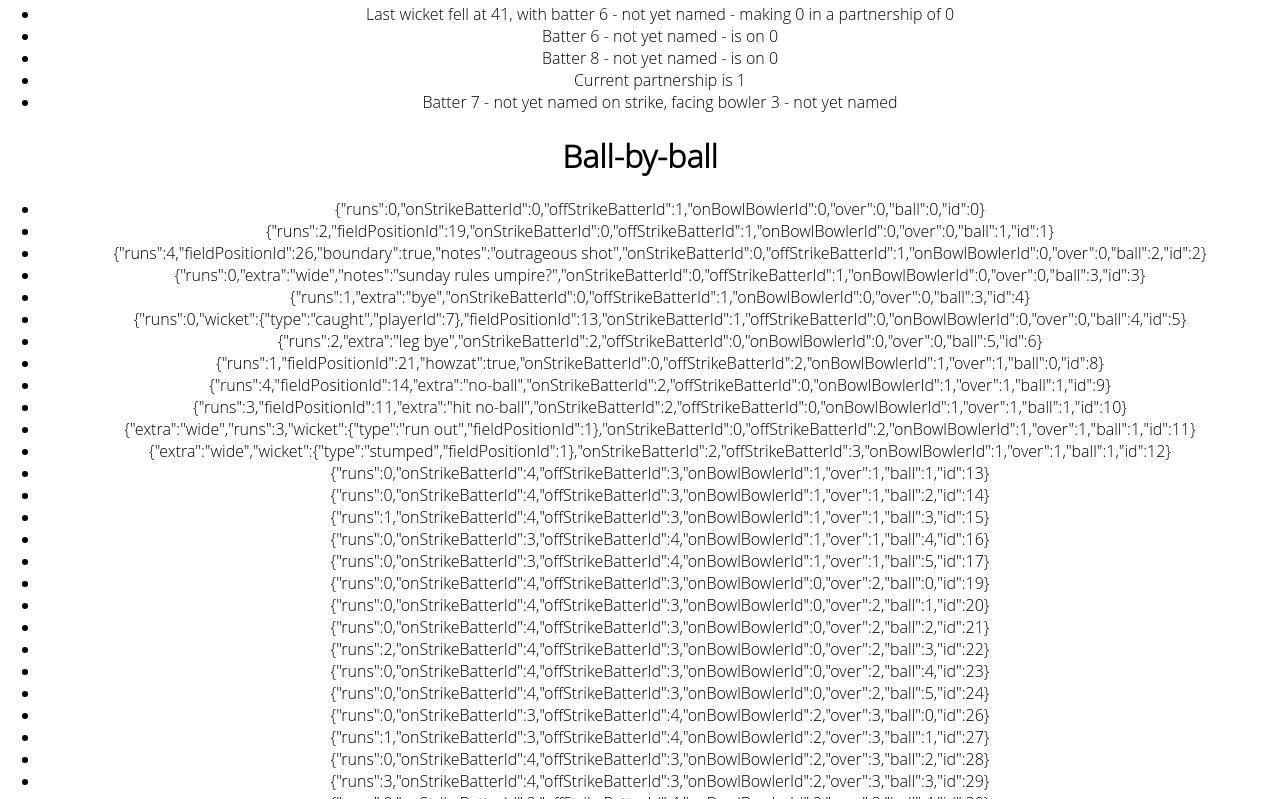
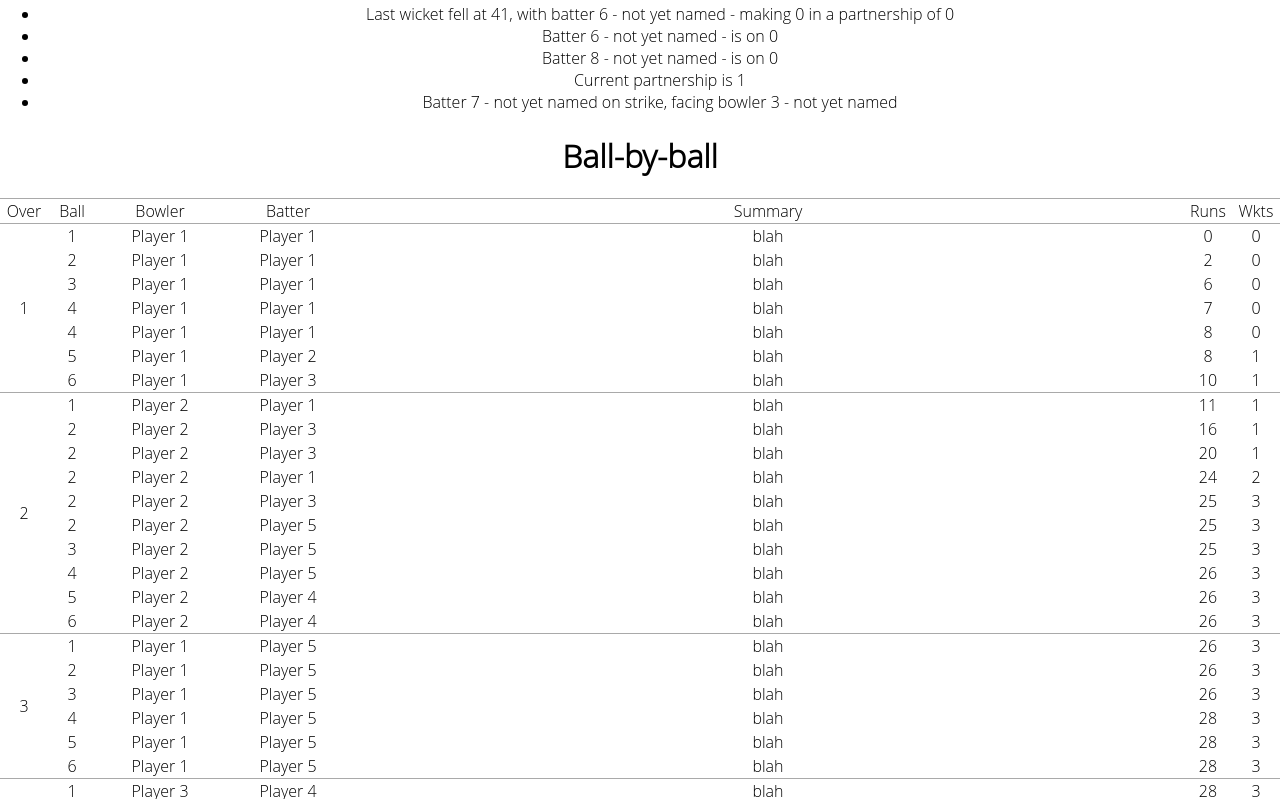
Before and after one commit to effortnottalent/cricket-scorer-app, a React (Create React App) app: page / in a window 1280 px wide. Shown: the part 2441-3240 px from the top of the page. Built offline with nearby package versions, Linux system fonts and the light colour scheme.

Commit message:
formatting of the bbb complete, need to do summary

```diff
--- a/src/App.css
+++ b/src/App.css
@@ -307,3 +307,70 @@ body {
   display: flex;
   justify-content: center;
 }
+.bbb-header {
+  display: flex;
+  flex-wrap: wrap;
+  align-content: center;
+  border-top: 1px solid darkgray;
+  border-bottom: 1px solid darkgray;
+  height: 24px;
+}
+.bbb-header > .bbb-over {
+  width: 48px;
+}
+.bbb-header > .bbb-ball-number {
+  width: 48px;
+}
+.bbb-header > .bbb-bowler {
+  width: 128px;
+}
+.bbb-header > .bbb-summary {
+  flex-grow: 1;
+}
+.bbb-header > .bbb-batter {
+  width: 128px;
+}
+.bbb-header > .bbb-runs {
+  width: 48px;
+}
+.bbb-header > .bbb-wickets {
+  width: 48px;
+}
+.bbb-row {
+  display: flex;
+  flex-direction: row;
+  border-bottom: 1px solid darkgray;
+}
+.bbb-balls {
+  display: flex;
+  flex-direction: column;
+  flex-grow: 1;
+}
+.bbb-balls > .bbb-ball {
+  display: flex;
+  flex-wrap: wrap;
+  align-content: center;
+  height: 24px;
+}
+.bbb-row > .bbb-over {
+  width: 48px;
+  align-content: center;
+}
+.bbb-ball .bbb-ball-number {
+  width: 48px;
+}
+.bbb-ball .bbb-bowler {
+  width: 128px;
+}
+.bbb-ball .bbb-summary {
+  flex-grow: 1;
+}
+.bbb-ball .bbb-batter {
+  width: 128px;
+}
+.bbb-ball .bbb-runs {
+  width: 48px;
+}
+.bbb-ball .bbb-wickets {
+  width: 48px;
+}
--- a/src/BallByBall.js
+++ b/src/BallByBall.js
@@ -1,4 +1,9 @@
-import { enrichEvents } from './scoreCalculations.js';
+import {
+    calculateWickets,
+    enrichEvents,
+    groupEventsByOver,
+    calculateRunsIncludingExtras
+} from './scoreCalculations.js';
 import { fieldPositionsList } from './FieldPositions.js';
 
 export default function BallByBall({ events, players }) {
@@ -6,17 +11,48 @@ export default function BallByBall({ events, players }) {
     return (
         <div className='ball-by-ball'>
             <h1>Ball-by-ball</h1>
-            <ul>
-                {enrichedEvents.map((event, index) => (
-                    <li key={index}>
-                        {formatSummary(event)}
-                    </li>
-                ))}
-            </ul>
+            <div className="bbb-header">
+                <div className='bbb-over'>Over</div>
+                <div className='bbb-ball-number'>Ball</div>
+                <div className='bbb-bowler'>Bowler</div>
+                <div className='bbb-batter'>Batter</div>
+                <div className='bbb-summary'>Summary</div>
+                <div className='bbb-runs'>Runs</div>
+                <div className='bbb-wickets'>Wkts</div>
+            </div>
+            {groupEventsByOver(enrichedEvents).map(overEvents =>
+                <div className="bbb-row">
+                    <div className='bbb-over'>{overEvents[0].over + 1}</div>
+                        <div className='bbb-balls'>
+                        {overEvents.map(event =>
+                                <div className="bbb-ball">
+                                    <div className='bbb-ball-number'>{event.ball + 1}</div>
+                                    <div className='bbb-bowler'>
+                                        {players[event.onBowlBowlerId]?.name ??
+                                            'Player ' + (event.onBowlBowlerId + 1)}
+                                    </div>
+                                    <div className='bbb-batter'>
+                                        {players[event.onStrikeBatterId]?.name ??
+                                            'Player ' + (event.onStrikeBatterId + 1)}
+                                    </div>
+                                    <div className='bbb-summary'>{formatSummary(event)}</div>
+                                    <div className='bbb-runs'>
+                                        {calculateRunsIncludingExtras(enrichedEvents
+                                            .filter(event2 => event2.id <= event.id))}
+                                    </div>
+                                    <div className='bbb-wickets'>
+                                        {calculateWickets(enrichedEvents
+                                            .filter(event2 => event2.id <= event.id))}
+                                    </div>
+                                </div>
+                        )}
+                    </div>
+                </div>
+            )}
         </div>
     );
 }
 
 function formatSummary(event) {
-    return JSON.stringify(event);
+    return 'blah';
 }
```
